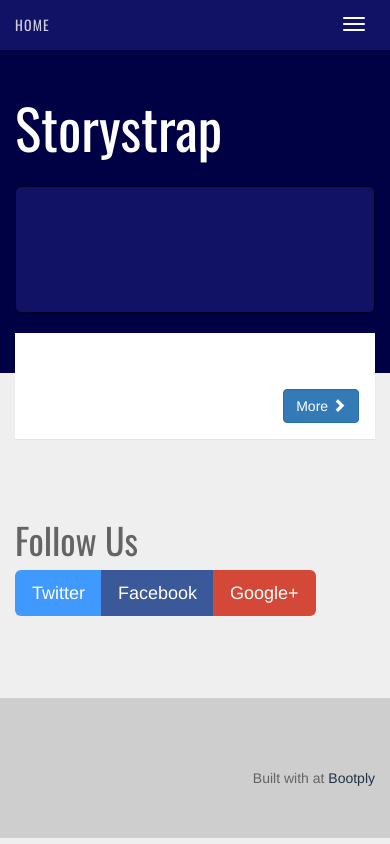
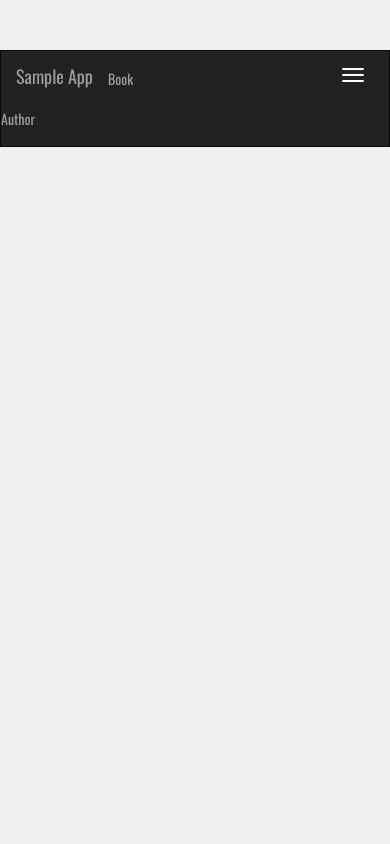
Before and after one commit to alanmacgowan/BookLibrary.NodeJS, a Node server app: page /books in a window 390 px wide; the page is wider, and only the part inside the window is pictured. Run offline with Node 20, Linux system fonts and the light colour scheme; data that the repository does not hold is empty; some libraries are stand-ins or nearby versions.

Commit message:
minor refactor

```diff
--- a/src/routes/bookRoutes.js
+++ b/src/routes/bookRoutes.js
@@ -4,7 +4,7 @@ var mongodb = require('mongodb').MongoClient;
 var objectId = require('mongodb').ObjectID;
 
 var router = function (nav) {
-      var bookController = require('../controllers/bookController')(nav);
+    var bookController = require('../controllers/bookController')(nav);
     bookRouter.use(bookController.middleware);
     bookRouter.route('/')
         .get(bookController.getIndex);
--- a/src/views/bookListView.ejs
+++ b/src/views/bookListView.ejs
@@ -25,92 +25,49 @@
 		<![endif]-->
 	</head>
 	<body>
-<header class="navbar navbar-bright navbar-fixed-top" role="banner">
+
+<nav class="navbar navbar-inverse">
       <div class="container">
         <div class="navbar-header">
-      <button class="navbar-toggle" type="button" data-toggle="collapse" data-target=".navbar-collapse">
+          <button type="button" class="navbar-toggle collapsed" data-toggle="collapse" data-target="#navbar" aria-expanded="false" aria-controls="navbar">
             <span class="sr-only">Toggle navigation</span>
             <span class="icon-bar"></span>
             <span class="icon-bar"></span>
             <span class="icon-bar"></span>
           </button>
-      <a href="/" class="navbar-brand">Home</a>
-    </div>
-    <nav class="collapse navbar-collapse" role="navigation">
+          <a class="navbar-brand" href="#">Sample App</a>
+
       <ul class="nav navbar-nav">
             <% for(var i=0; i<nav.length;i++){%>
                 <li><a href="<%=nav[i].Link%>"><%=nav[i].Text%></a></li>
             <%}%>
       </ul>
-      <ul class="nav navbar-right navbar-nav">
-        <li class="dropdown">
-          <a href="#" class="dropdown-toggle" data-toggle="dropdown"><i class="glyphicon glyphicon-search"></i></a>
-          <ul class="dropdown-menu" style="padding:12px;">
-            <form class="form-inline">
-              <button type="submit" class="btn btn-default pull-right"><i class="glyphicon glyphicon-search"></i></button><input type="text" class="form-control pull-left" placeholder="Search">
-            </form>
+        </div>
+        <div id="navbar" class="collapse navbar-collapse">
+          <ul class="nav navbar-nav">
+
           </ul>
-        </li>
-      </ul>
+        </div><!--/.nav-collapse -->
+      </div>
 </nav>
-  </div>
-</header>
-
-<div id="masthead">
-  <div class="container">
-    <div class="row">
-      <div class="col-md-7">
-        <h1>Storystrap
-          <p class="lead"></p>
-        </h1>
-      </div>
-      <div class="col-md-5">
-        <div class="well well-lg">
-          <div class="row">
-            <div class="col-sm-12">
-
-
-            </div>
-          </div>
-        </div>
-      </div>
-    </div>
-  </div><!-- /cont -->
 
 <div class="container">
     <div class="row">
-      <div class="col-md-12">
-        <div class="top-spacer"> </div>
-      </div>
-    </div>
-  </div><!-- /cont -->
+        <div class="col-md-8 col-md-offset-2">
 
-</div>
-
-
-<div class="container">
-  <div class="row">
-
-    <div class="col-md-12">
-
-      <div class="panel">
-        <div class="panel-body">
-
-
-
-          <!--/stories-->
         <% for(var i=0; i<books.length;i++){%>
           <div class="row">
             <br>
             <div class="col-md-2 col-sm-3 text-center">
-              <a class="story-title" href="#"><img alt="" src="http://api.randomuser.me/portraits/thumb/men/58.jpg" style="width:100px;height:100px" class="img-circle"></a>
+              <a class="story-title" href="#"><img alt="" src="assets/<%=books[i].image%>" style="width:100px;height:100px" ></a>
             </div>
             <div class="col-md-10 col-sm-9">
               <h3><%=books[i].title%></h3>
               <div class="row">
                 <div class="col-xs-9">
+                  <span><%=books[i].description%></span>
                   <h4><span class="label label-default"><%=books[i].author%></span></h4><h4>
-                  <small style="font-family:courier,'new courier';" class="text-muted"><a href="/books/<%=books[i]._id%>" class="text-muted">Read More</a></small>
+                  <small class="text-muted"><a href="/books/<%=books[i]._id%>" class="text-muted">More</a></small>
                   </h4></div>
                 <div class="col-xs-3"></div>
               </div>
@@ -120,61 +77,9 @@
           <hr>
           <%}%>
 
-
-          <!--/stories-->
-
-
-          <a href="/" class="btn btn-primary pull-right btnNext">More <i class="glyphicon glyphicon-chevron-right"></i></a>
-
-
-        </div>
-      </div>
-
-
-
-   	</div><!--/col-12-->
-  </div>
-</div>
-
-
-<hr>
-
-<div class="container" id="footer">
-  <div class="row">
-    <div class="col col-sm-12">
-
-      <h1>Follow Us</h1>
-      <div class="btn-group">
-       <a class="btn btn-twitter btn-lg" href="#"><i class="icon-twitter icon-large"></i> Twitter</a>
-	   <a class="btn btn-facebook btn-lg" href="#"><i class="icon-facebook icon-large"></i> Facebook</a>
-	   <a class="btn btn-google-plus btn-lg" href="#"><i class="icon-google-plus icon-large"></i> Google+</a>
-      </div>
-
         </div>
     </div>
 </div>
 
-<hr>
-
-<hr>
-
-<footer>
-  <div class="container">
-    <div class="row">
-      <div class="col-sm-6">
-        <ul class="list-inline">
-          <li><i class="icon-facebook icon-2x"></i></li>
-          <li><i class="icon-twitter icon-2x"></i></li>
-          <li><i class="icon-google-plus icon-2x"></i></li>
-          <li><i class="icon-pinterest icon-2x"></i></li>
-        </ul>
-
-      </div>
-      <div class="col-sm-6">
-          <p class="pull-right">Built with <i class="icon-heart-empty"></i> at <a href="http://www.bootply.com">Bootply</a></p>
-      </div>
-    </div>
-  </div>
-</footer>
 	</body>
 </html>
```
Also changed, not shown: src/controllers/bookController.js (+6 -7 lines), public/assets/book1.jpg (added), public/assets/book2.jpg (added), public/assets/thebook.jpg (added). Lines whose indentation alone changed are shown as unchanged.
